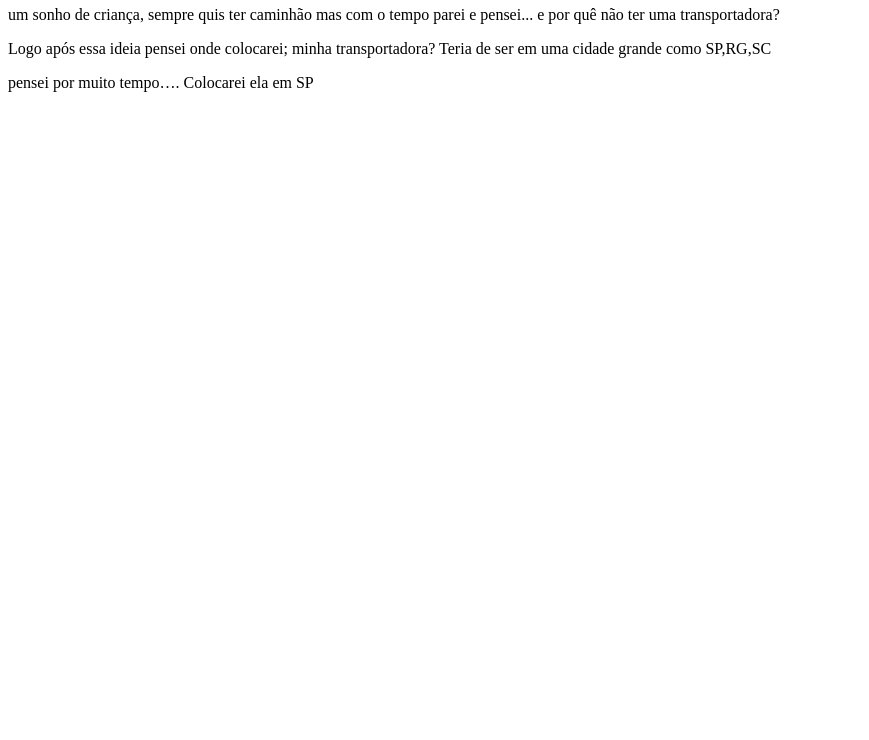
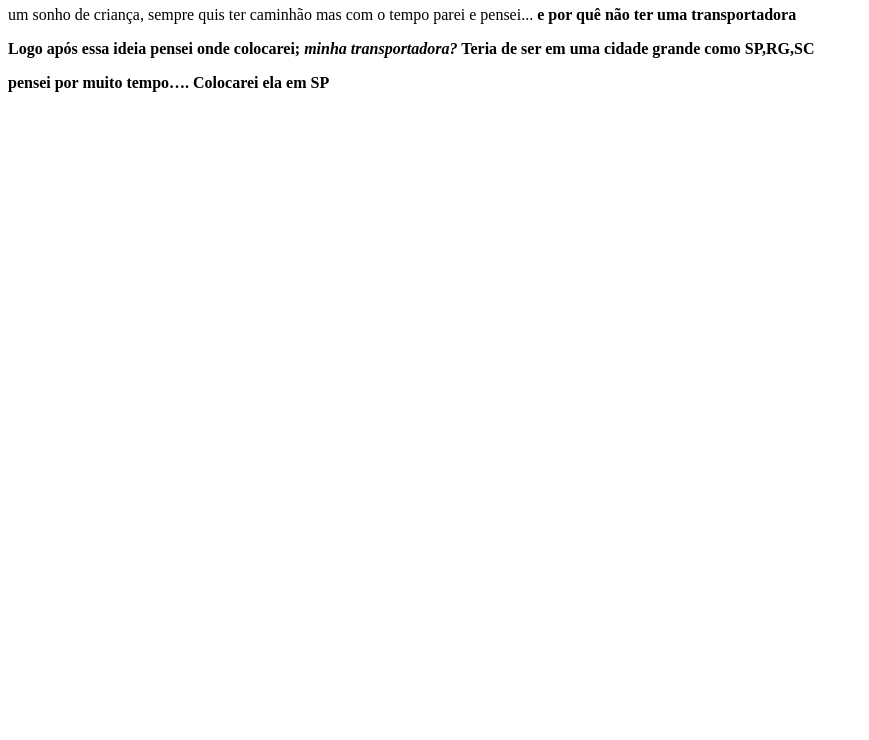
Before and after one commit to Petrukio2022/Petrukio2022, a plain HTML site: page index.html in a window 1280 px wide. Shown: the part 60-800 px from the top of the page, without its empty margins (0-869 px from the left). Drawn offline with Linux system fonts and the light colour scheme.

Commit message:
Update index.html

```diff
--- a/index.html
+++ b/index.html
@@ -1,8 +1,8 @@
 <h1>TRANSPORTADORA/CAMINHÃO</h1>
 
 <p>um sonho de criança, sempre quis ter caminhão mas com o tempo  parei e pensei...
-e por quê não ter uma transportadora?</p>
-<p>Logo após essa ideia pensei onde colocarei; minha transportadora?
+<strong>e por quê não ter uma transportadora</strong?></p>
+<p>Logo após essa ideia pensei onde colocarei; <em>minha transportadora?</em>
 Teria de ser em uma cidade grande como SP,RG,SC</p>
 <p>pensei por muito tempo….
 Colocarei ela em SP</p>
```
